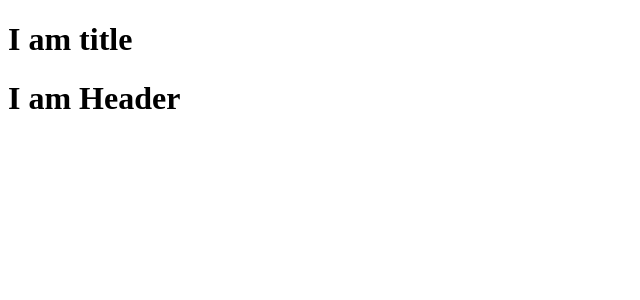
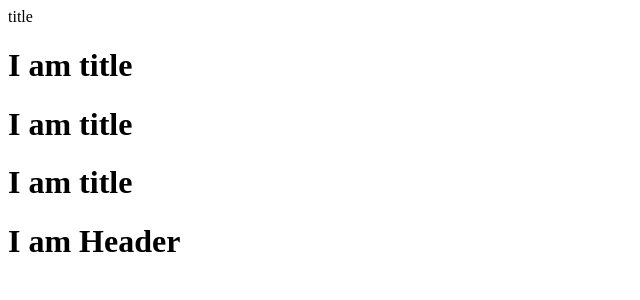
Before and after one commit to Urja-patil/react-app, a React (Vite) app: page / in a window 1280 px wide. Shown: the top 300 px of the page, without its empty margins (0-640 px from the left). Built offline with nearby package versions, Linux system fonts and the light colour scheme.

Commit message:
calling functiional component in diff way

```diff
--- a/App.js
+++ b/App.js
@@ -9,9 +9,15 @@ const Title = () => {
   return <h1>I am title</h1>;
 };
 
+const title = <h1>I am title</h1>;
+
+
 //Component composition
 const Header = () => {
   return <div>
+    title
+    {title}
+    {Title()}
     <Title />
     <h1>I am Header</h1>
   </div>
```
